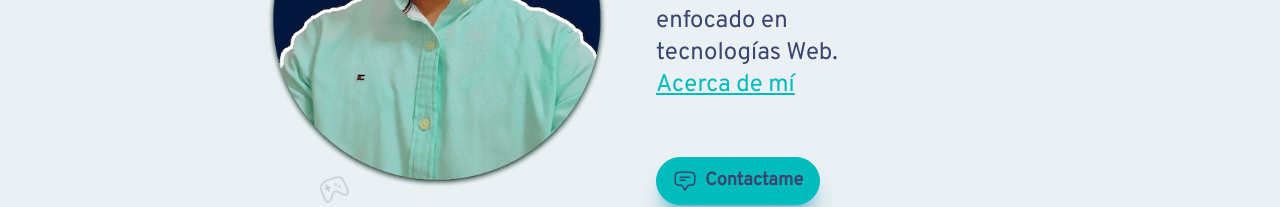
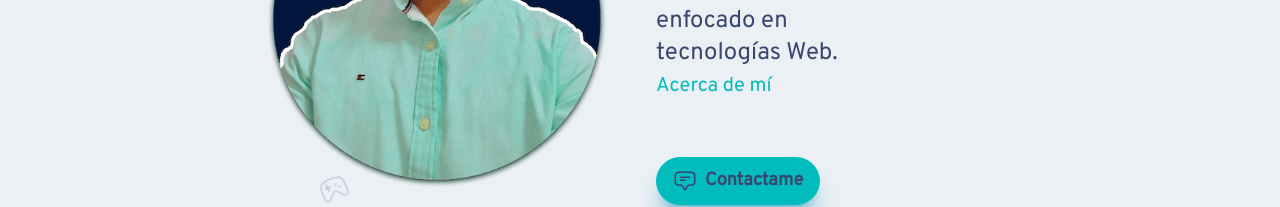
Before and after one commit to marlonocampo/portfolio, a React (Vite) app: page / in a window 1280 px wide. Shown: the part 393-600 px from the top of the page. Built offline with nearby package versions, Linux system fonts and the light colour scheme.

Commit message:
link to aboutme

```diff
--- a/src/components/sections/presentation/Presentation.tsx
+++ b/src/components/sections/presentation/Presentation.tsx
@@ -19,7 +19,7 @@ export function Presentation (): JSX.Element {
           <h1 className='text-info my-2 prose-h1'>Soy Marlon Ocampo!</h1>
           <p className='text-2xl my-2'>
             Desarrollador de aplicaciones, con más de 1 año de experiencia enfocado en tecnologías Web.<br />
-            <a className='text-info activeEfect' href='#'>Acerca de mí</a>
+            <a className='decoration-transparent linknav text-info text-xl' href='#'>Acerca de mí</a>
           </p>
         </article>
         <div className='slideUp'>
```
